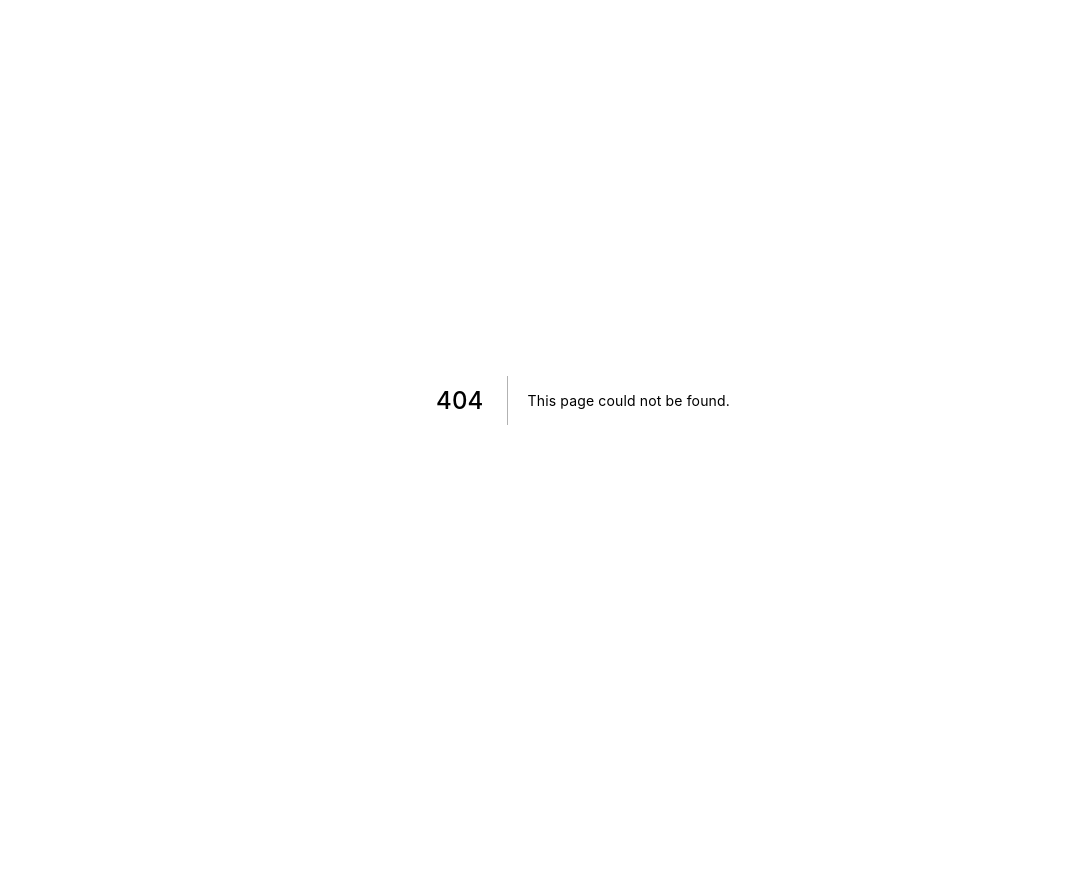
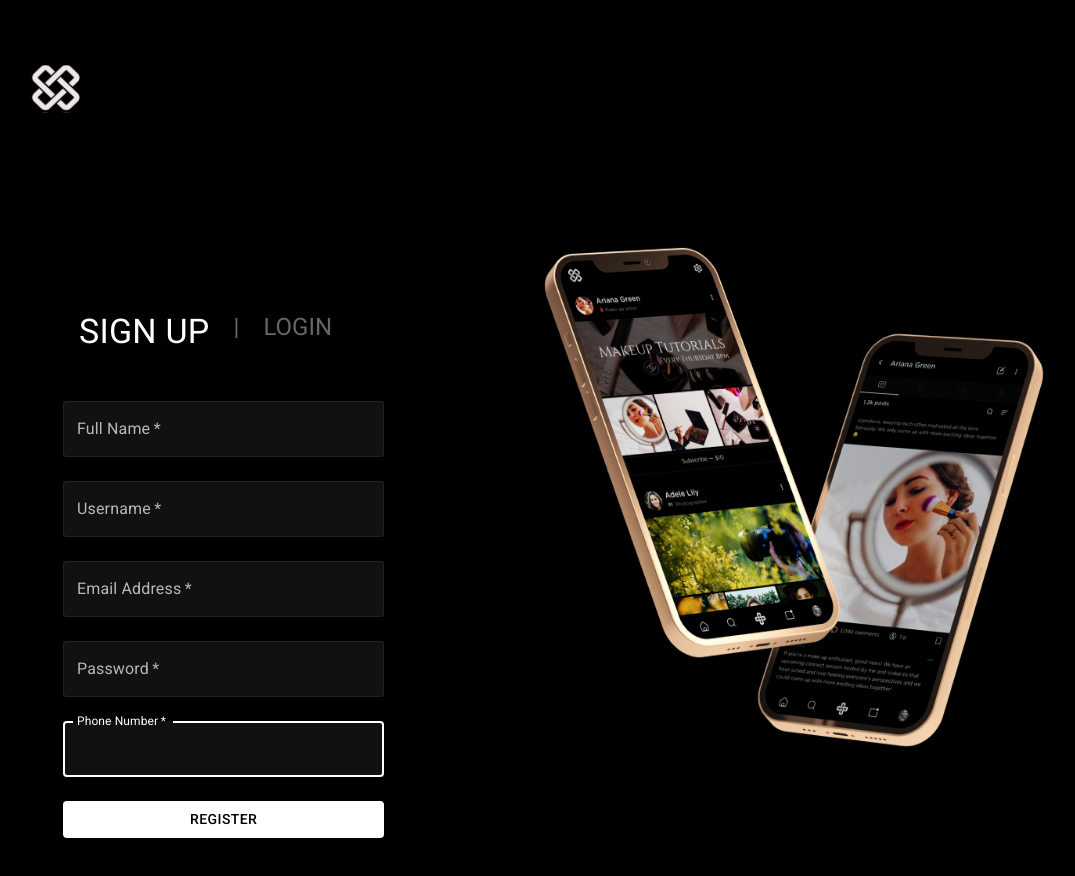
Before and after one commit to Invotyx/xclusiveMe-Frontend, a Next.js app: page /register in a window 1280 px wide. Before the commit this address had no page. Shown: the top 876 px of the page, without its empty margins (57-1132 px from the left). Before the commit the page ends 800 px from the top, so only its background shows below. Built offline with nearby package versions, Linux system fonts and the light colour scheme.

Commit message:
Create register.js

```diff
--- /dev/null
+++ b/pages/register.js
@@ -0,0 +1,144 @@
+import { useRouter } from 'next/router';
+import axios from '../axios';
+import { useState } from 'react';
+import Head from 'next/head';
+import Box from '@material-ui/core/Box';
+import Grid from '@material-ui/core/Grid';
+import AuthNav from './components/auth-nav';
+import { makeStyles } from '@material-ui/core/styles';
+import HomeLegend from './components/home-legend';
+import TileButton from './components/TileButton';
+import TileTextField from './components/TileTextField';
+import LogoGuest from './components/logo-guest';
+import Container from '@material-ui/core/Container';
+
+const useStyles = makeStyles((theme) => ({
+  grey: {
+    color: '#666',
+  },
+}));
+
+export default function SignInSide() {
+  const classes = useStyles();
+  const router = useRouter();
+  const [fullName, setFullName] = useState('');
+  const [username, setUsername] = useState('');
+  const [email, setEmail] = useState('');
+  const [password, setPassword] = useState('');
+  const [phoneNumber, setPhoneNumber] = useState('');
+
+  const handleSubmit = (event) => {
+    event.preventDefault();
+    axios
+      .post('users', { fullName, username, email, password, phoneNumber })
+      .then((data) => {
+        localStorage.setItem('jwtToken', data.accessToken);
+        router.push('/explore');
+      });
+  };
+
+  return (
+    <Container>
+      <Head>
+        <title>Register</title>
+        <meta
+          name='viewport'
+          content='minimum-scale=1, initial-scale=1, width=device-width'
+        />
+        <link rel='icon' href='/favicon.ico' />
+        <link
+          rel='stylesheet'
+          href='https://fonts.googleapis.com/css?family=Roboto:300,400,500,700&display=swap'
+        />
+      </Head>
+      <Grid container component='main'>
+        <Grid item xs={12}>
+          <LogoGuest />
+        </Grid>
+        <Grid item xs={12} sm={8} md={5}>
+          <Box p={8} mx={4}>
+            <AuthNav classes={classes} />
+            <form onSubmit={handleSubmit}>
+              <TileTextField
+                value={fullName}
+                onChange={(e) => setFullName(e.target.value)}
+                variant='outlined'
+                margin='normal'
+                required
+                fullWidth
+                id='fullName'
+                label='Full Name'
+                name='fullName'
+                autoComplete='fullName'
+              />
+              <TileTextField
+                value={username}
+                onChange={(e) => setUsername(e.target.value)}
+                variant='outlined'
+                margin='normal'
+                required
+                fullWidth
+                id='username'
+                label='Username'
+                name='username'
+                autoComplete='username'
+              />
+              <TileTextField
+                value={email}
+                onChange={(e) => setEmail(e.target.value)}
+                variant='outlined'
+                margin='normal'
+                required
+                fullWidth
+                id='email'
+                label='Email Address'
+                name='email'
+                autoComplete='email'
+                autoFocus
+              />
+              <TileTextField
+                value={password}
+                onChange={(e) => setPassword(e.target.value)}
+                variant='outlined'
+                margin='normal'
+                required
+                fullWidth
+                name='password'
+                label='Password'
+                type='password'
+                id='password'
+                autoComplete='current-password'
+              />
+              <TileTextField
+                value={phoneNumber}
+                onChange={(e) => setPhoneNumber(e.target.value)}
+                variant='outlined'
+                margin='normal'
+                required
+                fullWidth
+                id='phoneNumber'
+                label='Phone Number'
+                name='phoneNumber'
+                autoComplete='phoneNumber'
+                autoFocus
+              />
+              <Box my={2}>
+                <TileButton
+                  type='submit'
+                  fullWidth
+                  variant='contained'
+                  color='primary'
+                >
+                  Register
+                </TileButton>
+              </Box>
+            </form>
+          </Box>
+        </Grid>
+        <Grid item xs={12} sm={4} md={7}>
+          <HomeLegend />
+        </Grid>
+      </Grid>
+    </Container>
+  );
+}
```
